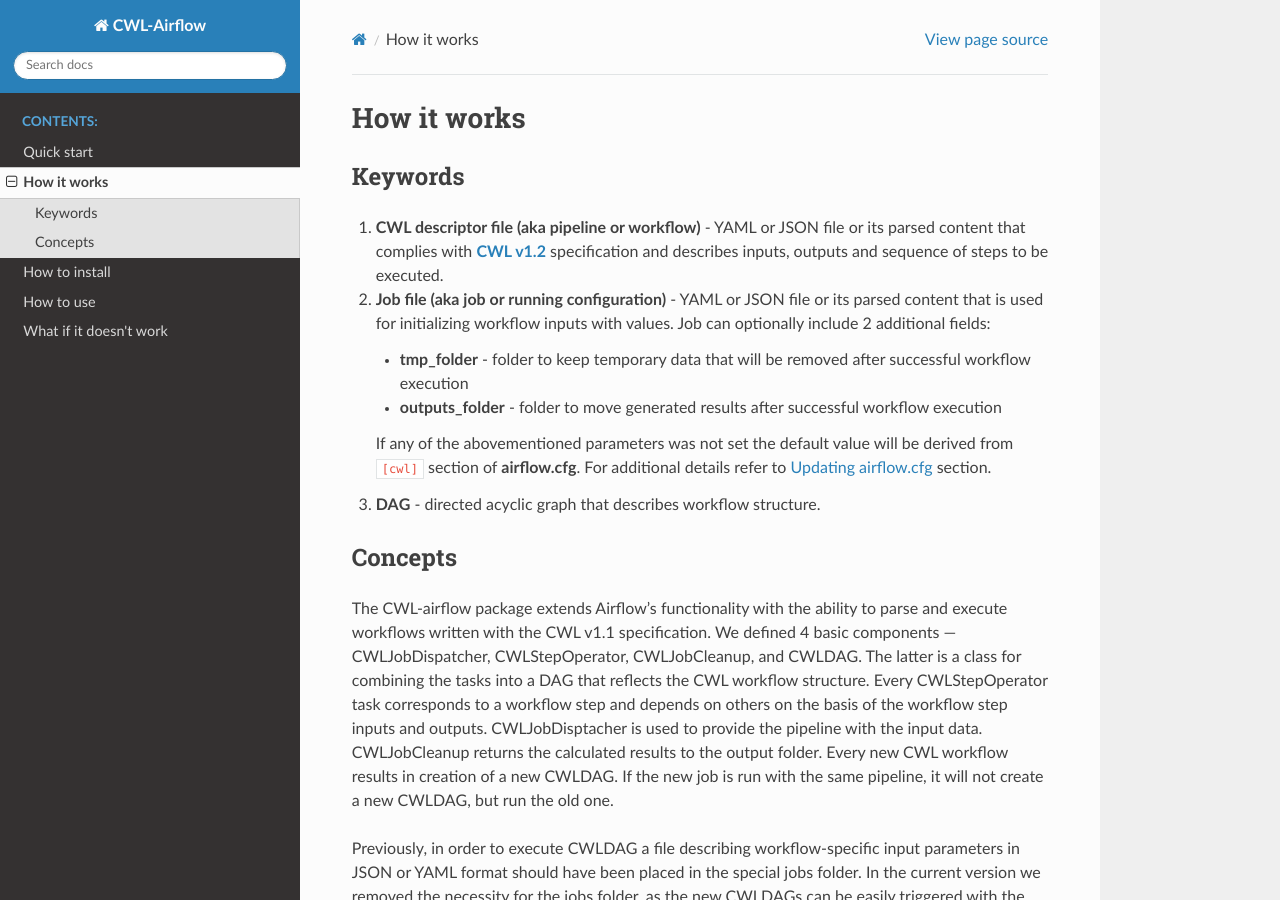
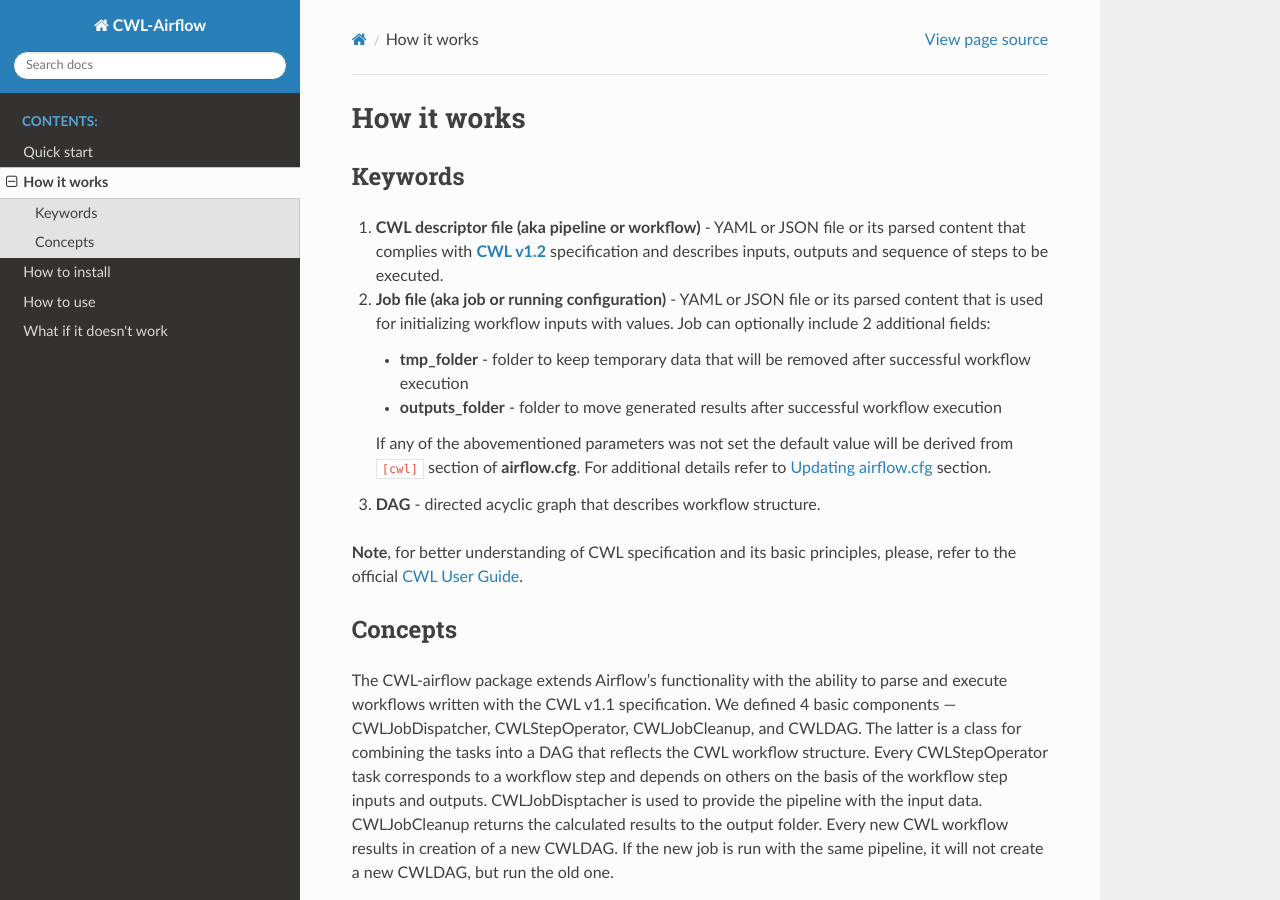
Before and after one commit to Barski-lab/cwl-airflow, a Sphinx documentation site: the page built from docs/readme/how_it_works.md, in a window 1280 px wide and 900 px high. Built offline with Sphinx 7.4.7 and the Read the Docs theme 2.0.0, drawn with Linux system fonts in a browser that asks for light colours.

Commit message:
Not important changes

```diff
--- a/docs/readme/how_it_works.md
+++ b/docs/readme/how_it_works.md
@@ -9,6 +9,8 @@
 
    If any of the abovementioned parameters was not set the default value will be derived from `[cwl]` section of **airflow.cfg**. For additional details refer to [Updating airflow.cfg](./how_to_use.md) section.
 3. **DAG** - directed acyclic graph that describes workflow structure.
+
+**Note**, for better understanding of CWL specification and its basic principles, please, refer to the official [CWL User Guide](http://www.commonwl.org/user_guide/).
 
 
 ## Concepts
```
